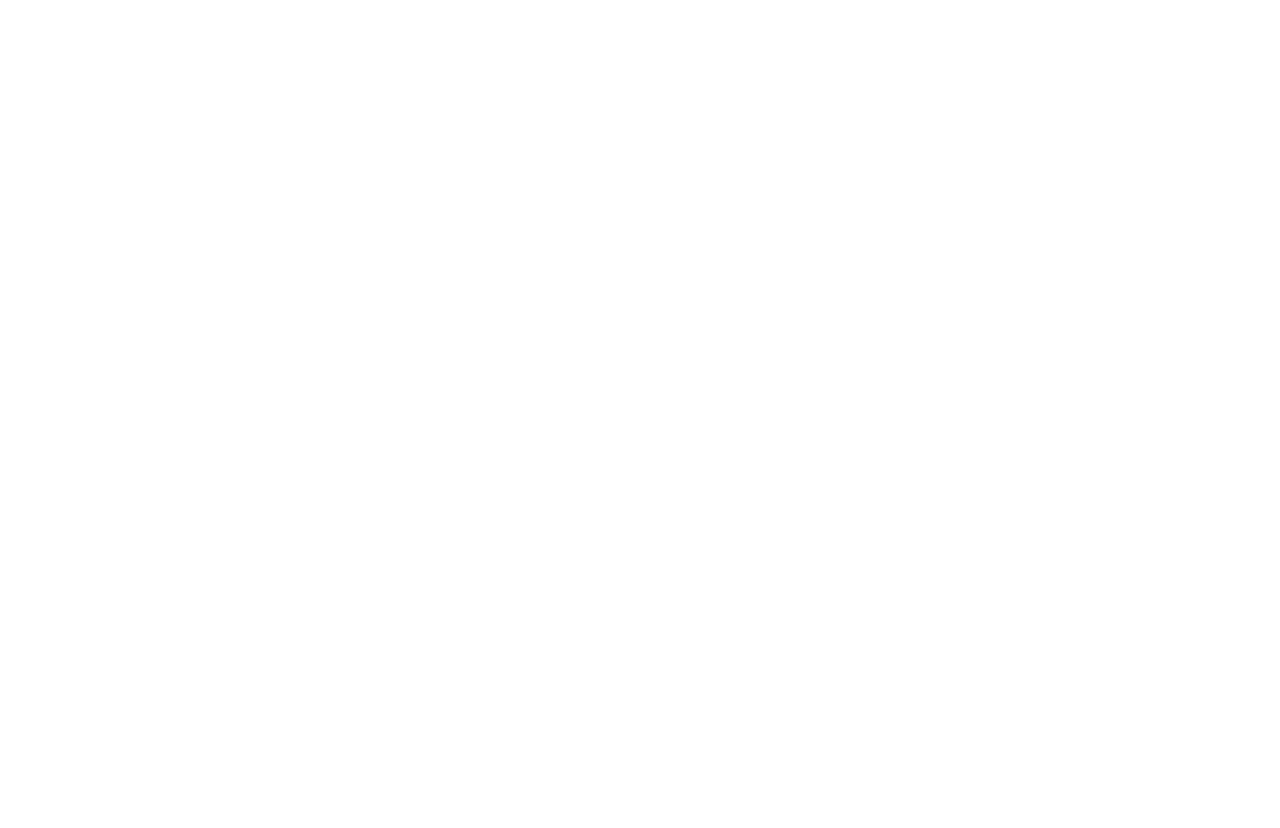
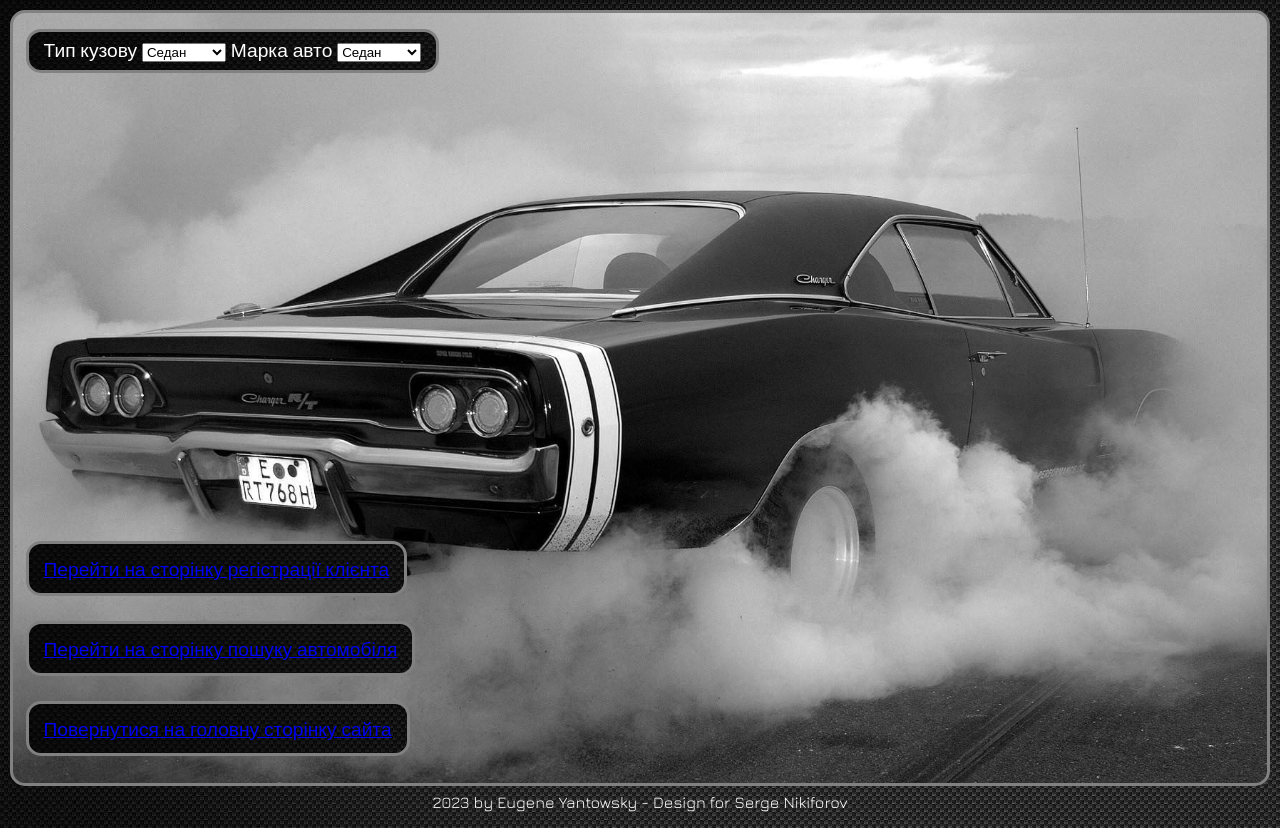
Before and after one commit to yantowsky/HomeWorks_Fullstack_JS, a plain HTML site: page hw05/pages/search.html in a window 1280 px wide. Before the commit the page ends 800 px from the top, so only its background shows below. Drawn offline with nearby package versions, Linux system fonts and the light colour scheme; a web font is replaced by a local one.

Commit message:
add .element_form (style.css) in form for html files

```diff
--- a/hw05/css/style.css
+++ b/hw05/css/style.css
@@ -15,6 +15,9 @@ body {
 }
 .wrapper-registration__img {
     background: url(../images/backgrounds/registration.jpg) #000 fixed no-repeat center;
+}
+.wrapper-search__img {
+    background: url(../images/backgrounds/search.jpg) #000 fixed no-repeat center;
 }
 .wrapper {
     color: #fff;
@@ -90,7 +93,7 @@ body {
     height: auto;
     text-align: center;
 }
-.form {
+.element__form {
     background-image: url(../images/backgrounds/carbon.jpg);
     padding: 8px 15px;
     border: 3px solid #818181;
--- a/hw05/pages/search.html
+++ b/hw05/pages/search.html
@@ -1,11 +1,57 @@
 <!DOCTYPE html>
 <html lang="en">
+
 <head>
     <meta charset="UTF-8">
     <meta name="viewport" content="width=device-width, initial-scale=1.0">
-    <title>Document</title>
+    <title>Авторизація</title>
+    <link rel="stylesheet" href="../css/reset.css">
+    <link rel="stylesheet" href="../css/style.css">
 </head>
+
 <body>
+    <div class="wrapper wrapper-search__img">
+        <form class="search element__form" method="POST" action="https://fom.in.ua/echo">
 
+            <label for="body_type">
+                Тип кузову
+            </label>
+            <select name="body_type">
+                <option value="body_type1">Седан</option>
+                <option value="body_type2">Купе</option>
+                <option value="body_type3">Кабріолет</option>
+                <option value="body_type4">Родстер</option>
+            </select>
+
+            <label for="car_brand">
+                Марка авто
+            </label>
+            <select name="car_brande">
+                <option value="car_brand1">Седан</option>
+                <option value="car_brand2">Купе</option>
+                <option value="car_brand3">Кабріолет</option>
+                <option value="car_brand4">Родстер</option>
+            </select>
+
+
+        </form>
+        <div class="registration__link">
+            <a href="../pages/registration.html">Перейти на сторінку регістрації клієнта</a>
+        </div>
+        <div class="search__link">
+            <a href="../pages/search.html">Перейти на сторінку пошуку автомобіля</a>
+        </div>
+        <div class="intro__link">
+            <a href="../index.html">Повернутися на головну сторінку сайта</a>
+        </div>
+    </div>
+    <footer class="footer">
+        <div class="footer__line">
+            <p class="footer__item">
+                2023 by Eugene Yantowsky - Design for Serge Nikiforov
+            </p>
+        </div>
+    </footer>
 </body>
+
 </html>
```
Also changed, not shown: hw05/pages/authorization.html (+1 -1 lines), hw05/pages/registration.html (+1 -1 lines), hw05/images/backgrounds/search.jpg (renamed from hw05/images/backgrounds/about.jpg).
